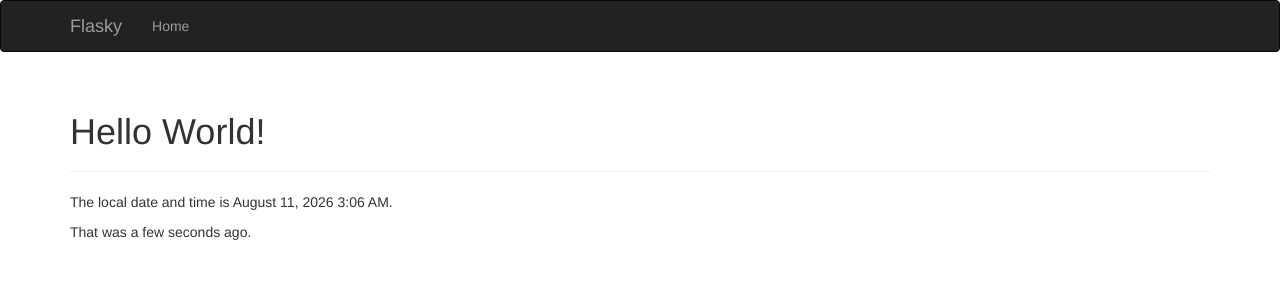
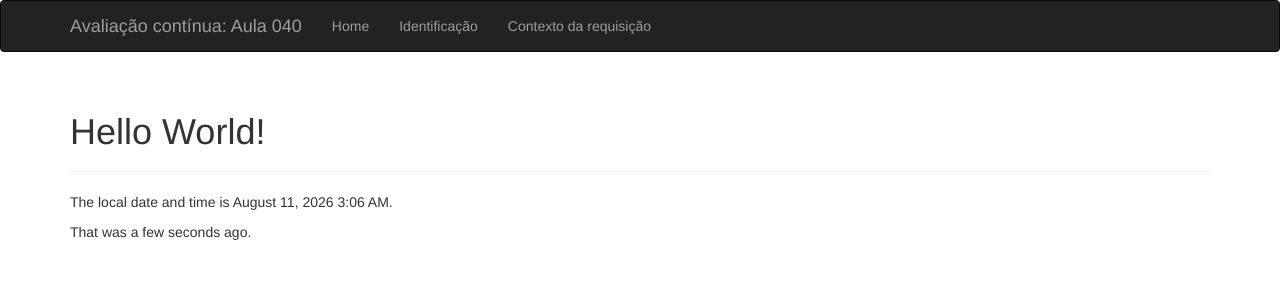
Before and after one commit to GabrielOniz/flask, a Flask app: page / in a window 1280 px wide. Shown: the top 300 px of the page. Run offline with Flask 3, Linux system fonts and the light colour scheme; some libraries are stand-ins or nearby versions.

Commit message:
Update base.html

```diff
--- a/templates/base.html
+++ b/templates/base.html
@@ -18,11 +18,15 @@
                 <span class="icon-bar"></span>
                 <span class="icon-bar"></span>
             </button>
-            <a class="navbar-brand" href="/">Flasky</a>
+            <!-- Título alterado para o padrão do professor -->
+            <a class="navbar-brand" href="/">Avaliação contínua: Aula 040</a>
         </div>
         <div class="navbar-collapse collapse">
             <ul class="nav navbar-nav">
+                <!-- Links adicionados com as rotas que criamos -->
                 <li><a href="/">Home</a></li>
+                <li><a href="/user/Gabriel Oniz/PT3019781/IFSP">Identificação</a></li>
+                <li><a href="/contextorequisicao">Contexto da requisição</a></li>
             </ul>
         </div>
     </div>
```
